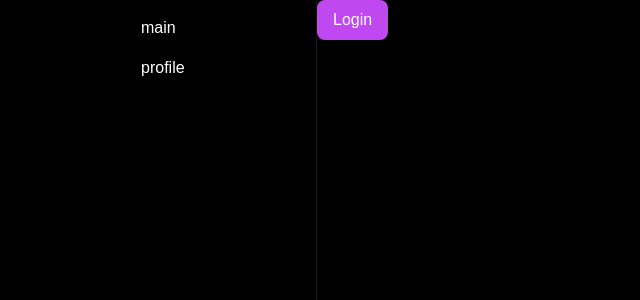
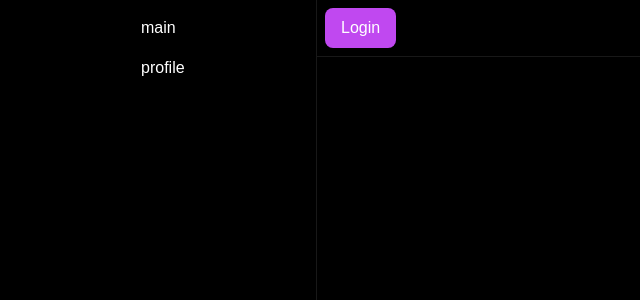
Before and after one commit to bbabdibakas/wavion, a React app: page / in a window 1280 px wide. Shown: the top 300 px of the page, without its empty margins (0-640 px from the left). Built offline with nearby package versions, Linux system fonts and the light colour scheme.

Commit message:
feat: added ui kit AppHeader, helper classNames

```diff
--- a/src/app/App.tsx
+++ b/src/app/App.tsx
@@ -8,10 +8,12 @@
         <div className={'app'}>
             <div className={'wrapper'}>
                 <Sidebar />
-                <Routes>
-                    <Route path="/" element={<MainPage />} />
-                    <Route path="/profile" element={<ProfilePage />} />
-                </Routes>
+                <div className={'content'}>
+                    <Routes>
+                        <Route path="/" element={<MainPage />} />
+                        <Route path="/profile" element={<ProfilePage />} />
+                    </Routes>
+                </div>
             </div>
         </div>
     )
--- a/src/pages/MainPage/ui/MainPage.tsx
+++ b/src/pages/MainPage/ui/MainPage.tsx
@@ -1,5 +1,6 @@
 import { useState } from "react"
 import AppButton from "shared/ui/AppButton/AppButton"
+import { AppHeader } from "shared/ui/AppHeader/AppHeader"
 import { AppModal } from "shared/ui/AppModal/AppModal"
 
 const MainPage = () => {
@@ -15,9 +16,11 @@
 
     return (
         <div>
-            <AppButton onClick={onModalOpen}>
-                Login
-            </AppButton>
+            <AppHeader>
+                <AppButton onClick={onModalOpen}>
+                    Login
+                </AppButton>
+            </AppHeader>
             {
                 isModalOpen && (
                     <AppModal isOpen={isModalOpen} onClose={onModalClose}>
--- /dev/null
+++ b/src/shared/lib/classNames/classNames.ts
@@ -0,0 +1,16 @@
+export type Mods = Record<string, boolean | string | undefined>
+
+export function classNames(
+    cls: string,
+    mods: Mods = {},
+    additional: Array<string | undefined> = [],
+): string {
+    return [
+        cls,
+        ...additional.filter(Boolean),
+        ...Object.entries(mods)
+            .filter(([_, value]) => Boolean(value))
+            .map(([className]) => className),
+    ]
+        .join(' ');
+}
--- a/src/shared/ui/AppButton/AppButton.tsx
+++ b/src/shared/ui/AppButton/AppButton.tsx
@@ -1,5 +1,6 @@
 import { ButtonHTMLAttributes } from "react"
 import cls from './AppButton.module.scss'
+import { classNames } from "shared/lib/classNames/classNames"
 
 interface AppButtonProps extends ButtonHTMLAttributes<HTMLButtonElement> {
     className?: string
@@ -15,7 +16,7 @@
     return (
         <button
             type="button"
-            className={`${cls.AppButton} ${className}`}
+            className={classNames(cls.AppButton, {}, [])}
             {...otherProps}
         >
             {children}
--- /dev/null
+++ b/src/shared/ui/AppHeader/AppHeader.module.scss
@@ -0,0 +1,4 @@
+.AppHeader {
+    padding: 8px;
+    border-bottom: 1px solid var(--border-color);
+}
--- /dev/null
+++ b/src/shared/ui/AppHeader/AppHeader.tsx
@@ -0,0 +1,22 @@
+import { classNames } from 'shared/lib/classNames/classNames';
+import cls from './AppHeader.module.scss';
+import { ReactNode } from 'react';
+
+interface AppHeaderProps {
+    className?: string;
+    children?: ReactNode;
+}
+
+export const AppHeader = (props: AppHeaderProps) => {
+    const {
+        className,
+        children,
+    } = props;
+
+
+    return (
+        <div className={classNames(cls.AppHeader, {}, [className])}>
+            {children}
+        </div>
+    );
+};
--- a/src/shared/ui/AppLink/AppLink.tsx
+++ b/src/shared/ui/AppLink/AppLink.tsx
@@ -1,5 +1,6 @@
 import { Link, LinkProps } from "react-router-dom"
 import cls from './AppLink.module.scss'
+import { classNames } from "shared/lib/classNames/classNames"
 
 interface AppLinkProps extends LinkProps {
     className?: string
@@ -16,7 +17,7 @@
     return (
         <Link
             to={to}
-            className={`${cls.AppLink} ${className}`}
+            className={classNames(cls.AppLink, {}, [className])}
             {...otherProps}
         >
             {children}
--- a/src/shared/ui/AppModal/AppModal.module.scss
+++ b/src/shared/ui/AppModal/AppModal.module.scss
@@ -29,11 +29,6 @@
     flex-direction: column;
 }
 
-.header {
-    padding: 8px;
-    border-bottom: 1px solid var(--border-color);
-}
-
 .body {
     flex-grow: 1;
     display: flex;
--- a/src/shared/ui/AppModal/AppModal.tsx
+++ b/src/shared/ui/AppModal/AppModal.tsx
@@ -2,6 +2,8 @@
 import { AppPortal } from '../AppPortal/AppPortal';
 import { ReactNode } from 'react';
 import AppButton from '../AppButton/AppButton';
+import { AppHeader } from '../AppHeader/AppHeader';
+import { classNames } from 'shared/lib/classNames/classNames';
 
 interface AppModalProps {
     className?: string;
@@ -25,14 +27,14 @@
 
     return (
         <AppPortal>
-            <div className={`${cls.AppModal} ${isOpen ? cls.opened : undefined} ${className}`}>
+            <div className={classNames(cls.AppModal, { [cls.opened]: isOpen }, [className])}>
                 <div className={cls.overlay}>
                     <div className={cls.content}>
-                        <div className={cls.header}>
+                        <AppHeader>
                             <AppButton onClick={onCloseHandler}>
                                 close
                             </AppButton>
-                        </div>
+                        </AppHeader>
                         <div className={cls.body}>
                             {children}
                         </div>
```
